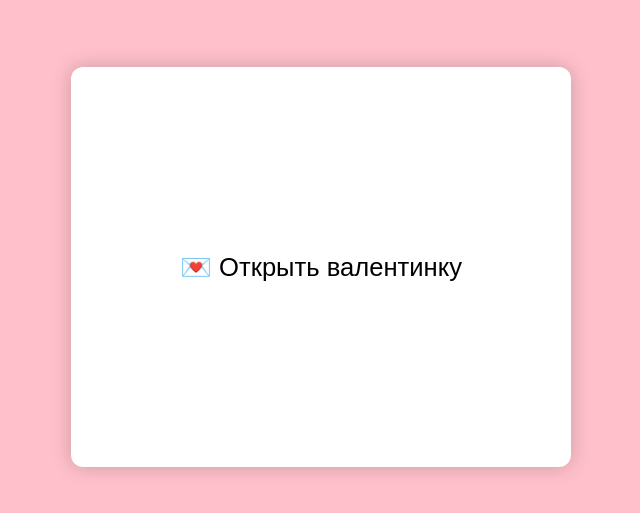
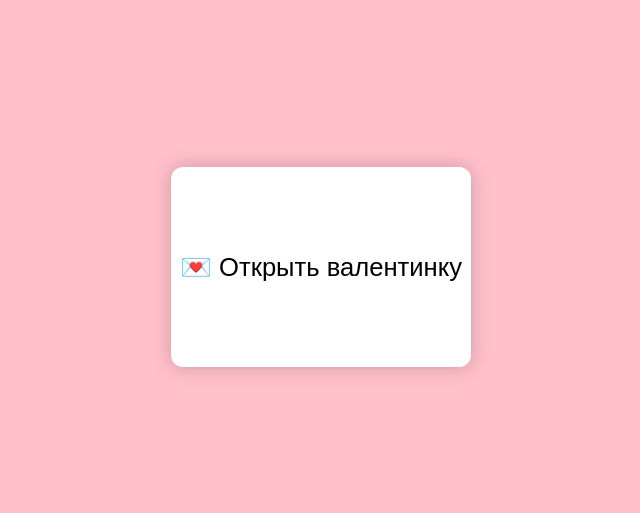
Before and after one commit to abumba3515/valentine, a plain HTML site: page index.html in a window 1280 px wide. Shown: the part 133-646 px from the top of the page, without its empty margins (319-959 px from the left). Drawn offline with Linux system fonts and the light colour scheme.

Commit message:
Update index.html

```diff
--- a/index.html
+++ b/index.html
@@ -34,7 +34,7 @@
   </style>
 </head>
 <body>
-  <div id="card" style="position:absolute; width:500px; height:400px; background:white; border-radius:12px; box-shadow:0 0 20px rgba(0,0,0,0.2); display:flex; justify-content:center; align-items:center; font-size:1.6rem; transition:1.2s ease; cursor:pointer;">
+  <div id="card" style="position:absolute; width:300px; height:200px; background:white; border-radius:12px; box-shadow:0 0 20px rgba(0,0,0,0.2); display:flex; justify-content:center; align-items:center; font-size:1.6rem; transition:1.2s ease; cursor:pointer;">
     💌 Открыть валентинку
   </div>
 
```
